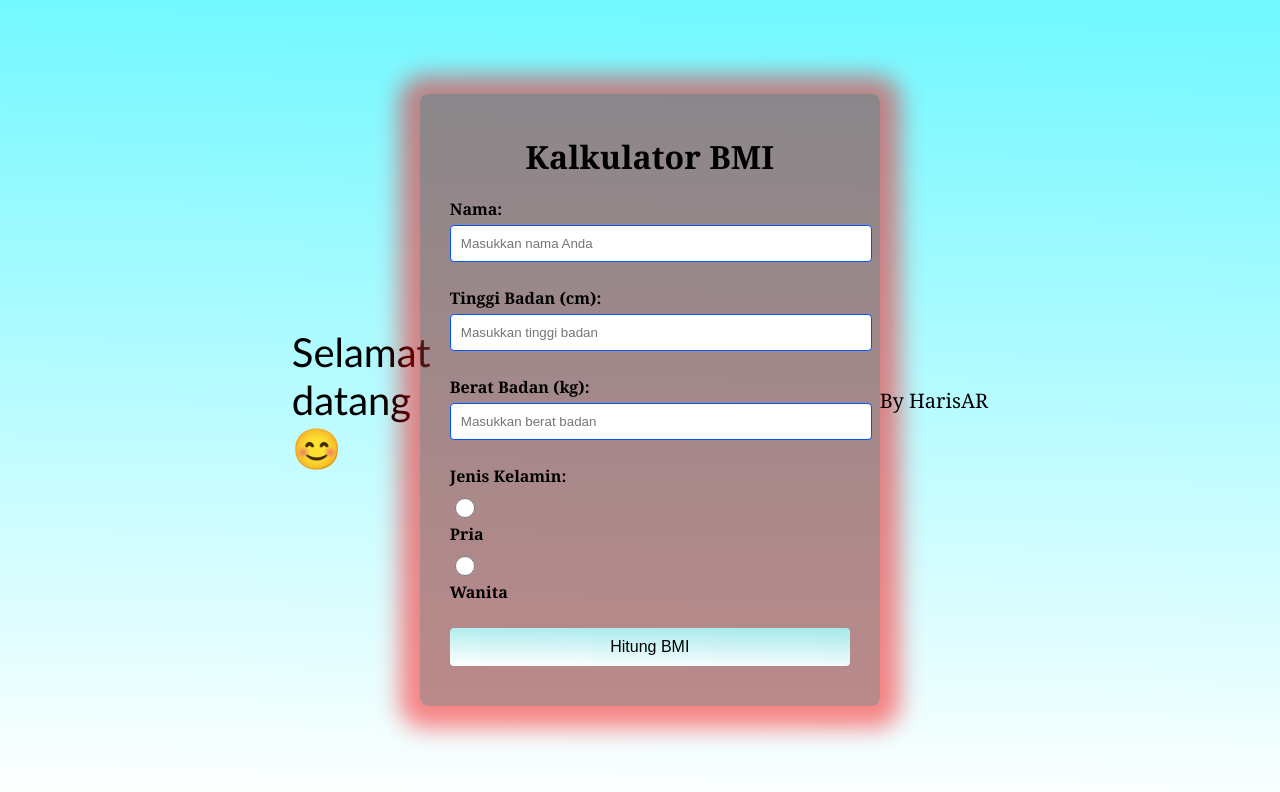
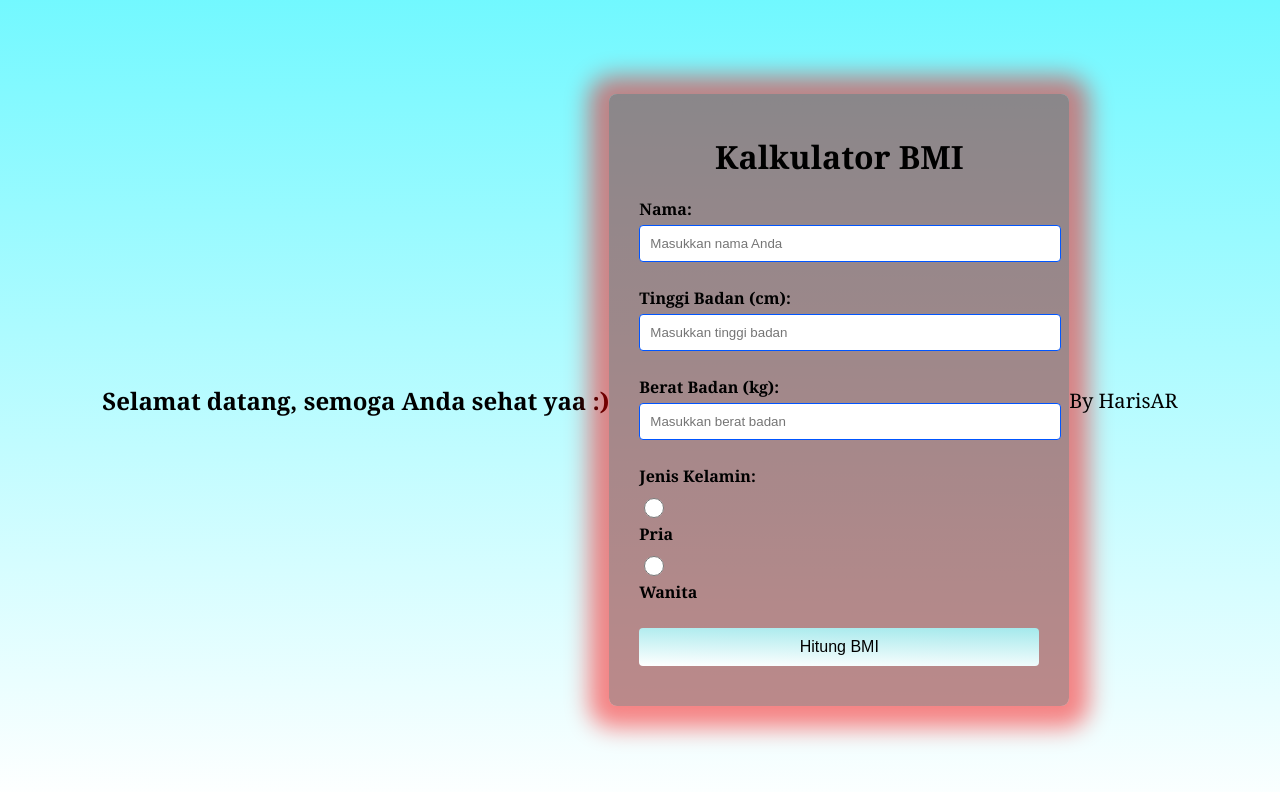
Before and after one commit to HarisAidhin/KALKULATOR-BMI-BY-ADHMRN, a plain HTML site: page index.html in a window 1280 px wide. Drawn offline with Linux system fonts and the light colour scheme.

Commit message:
Update index.html

```diff
--- a/index.html
+++ b/index.html
@@ -7,9 +7,11 @@
   <link rel="stylesheet" href="style.css">
 </head>
 <body>
-    <div class="container0">
-        <p>Selamat datang 😊 </p>
-    </div>
+
+  <header class="welcome-header">
+    <h2>Selamat datang, semoga Anda sehat yaa :)</h2>
+  </header>
+
   <div class="container">
     <h1>Kalkulator BMI</h1>
     <div class="form-group">
```
